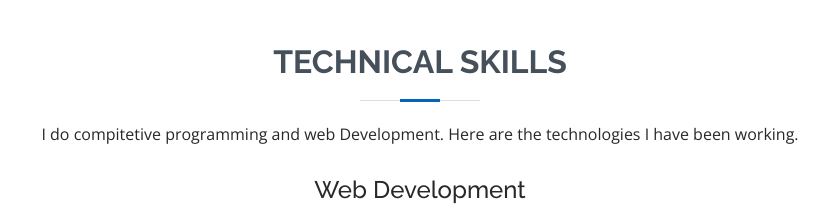
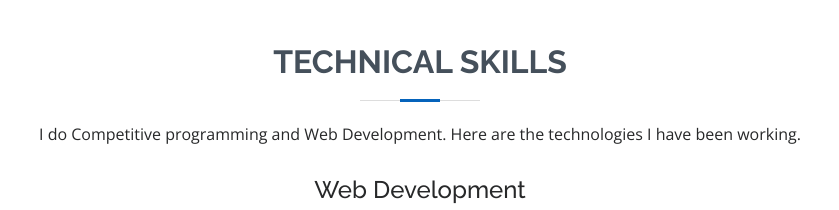
Before and after one commit to dushu270/Portfolio, a plain HTML site: page index.html in a window 1280 px wide. Shown: the part 1820-2030 px from the top of the page, 270-1109 px from the left. Drawn offline with nearby package versions, Linux system fonts and the light colour scheme.

Commit message:
spelling mistakes 2

```diff
--- a/index.html
+++ b/index.html
@@ -206,7 +206,7 @@
 
         <div class="section-title">
           <h2>Technical Skills</h2>
-          <p>I do compitetive programming and web Development. Here are the technologies I have been working.</p>
+          <p>I do Competitive programming and Web Development. Here are the technologies I have been working.</p>
         </div>
 
         <div class="row skills-content">
```
